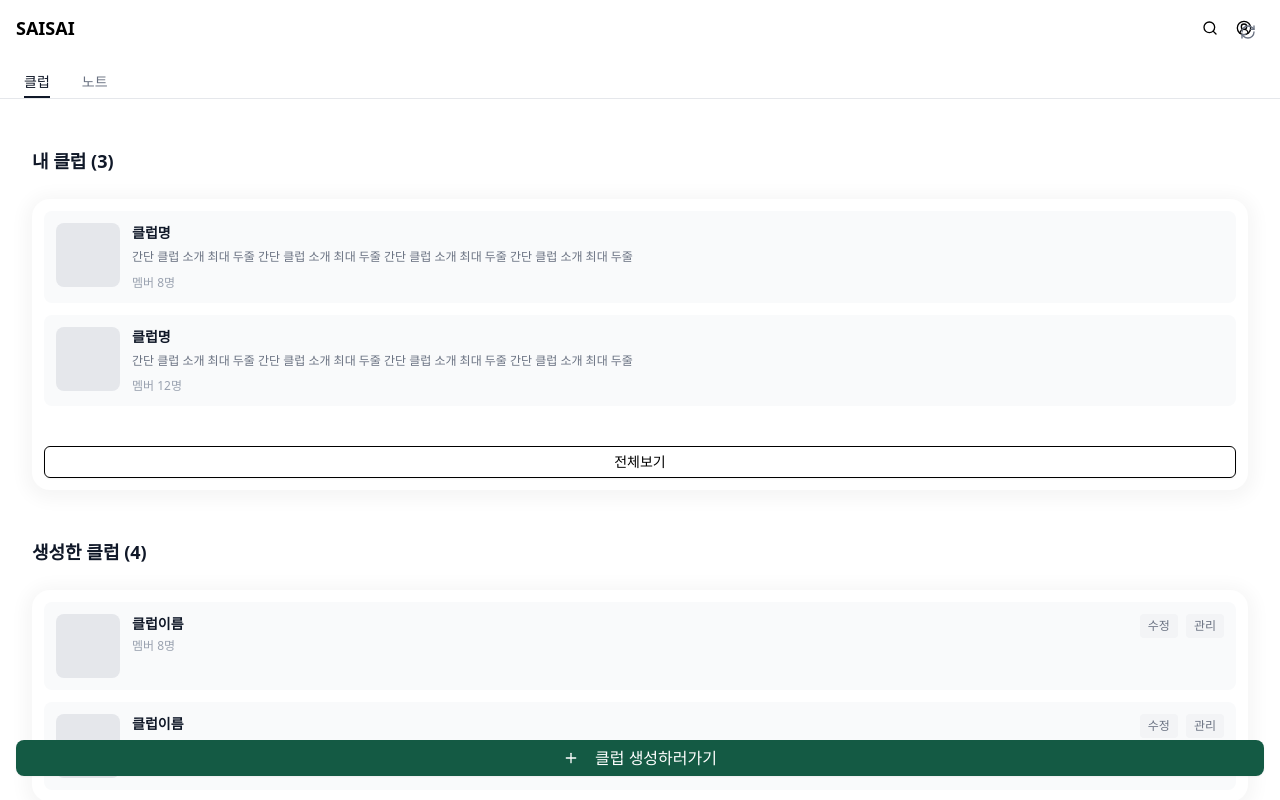
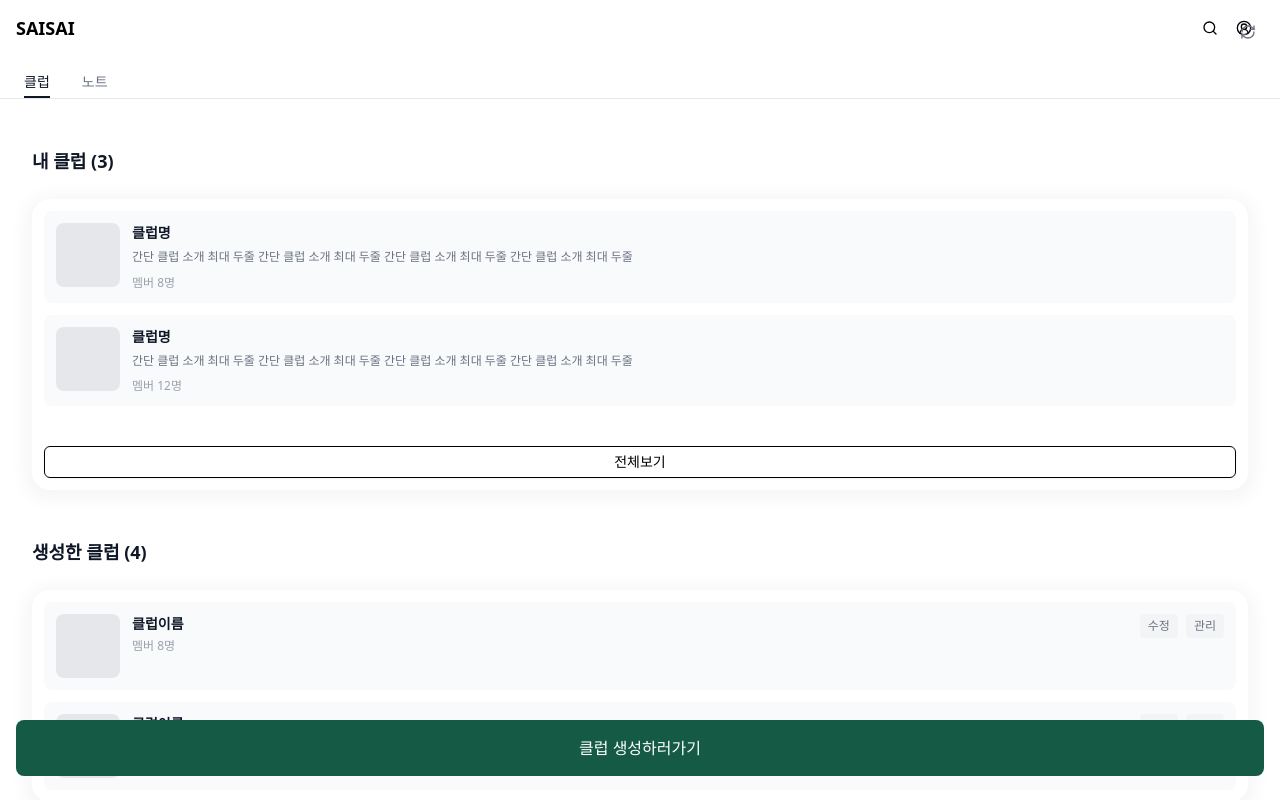
Before and after one commit to orihehe/book-socialing, a React (Vite) app in the folder book-socialing-fe/: page /club in a window 1280 px wide. Shown: the top 800 px of the page. Built offline with nearby package versions, Linux system fonts and the light colour scheme.

Commit message:
bottomButton 컴포넌트 분리

```diff
--- /dev/null
+++ b/book-socialing-fe/src/components/common/BottomButtonl.tsx
@@ -0,0 +1,23 @@
+interface BottomButtonProps {
+  onClick: () => void
+  children: React.ReactNode
+}
+
+export function BottomButton({ onClick, children }: BottomButtonProps) {
+  return (
+    <>
+      <div className="fixed bottom-6 left-4 right-4">
+        <button
+          type="submit"
+          onClick={onClick}
+          className="w-full bg-main hover:bg-main/90 text-white py-4 text-base font-medium rounded-lg"
+        >
+          {children}
+        </button>
+      </div>
+
+      {/* 하단 여백 - 고정 버튼 높이만큼 */}
+      <div className="h-24"></div>
+    </>
+  )
+}
--- a/book-socialing-fe/src/features/club/ClubView.tsx
+++ b/book-socialing-fe/src/features/club/ClubView.tsx
@@ -1,5 +1,6 @@
-import { CircleUserRound, Plus, Search } from 'lucide-react'
+import { CircleUserRound, Search } from 'lucide-react'
 
+import { BottomButton } from '@/components/common/BottomButtonl'
 import LNB from '@/components/layout/LNB'
 import { PageHeader } from '@/components/layout/PageHeader'
 import { Button } from '@/components/ui/button'
@@ -115,13 +116,7 @@ export default function ClubView() {
         ))}
       </div>
 
-      {/* Fixed Bottom Action Button */}
-      <div className="fixed bottom-6 left-4 right-4">
-        <Button className="w-full bg-main hover:bg-main/90 text-white py-4 text-base font-medium rounded-lg">
-          <Plus className="mr-2" size={20} />
-          클럽 생성하러가기
-        </Button>
-      </div>
+      <BottomButton onClick={() => {}} children="클럽 생성하러가기" />
     </>
   )
 }
--- a/book-socialing-fe/src/features/note/pages/CreateNote.tsx
+++ b/book-socialing-fe/src/features/note/pages/CreateNote.tsx
@@ -2,6 +2,7 @@ import { useForm } from '@tanstack/react-form'
 import { ArrowLeft, Camera, X } from 'lucide-react'
 import { z } from 'zod'
 
+import { BottomButton } from '@/components/common/BottomButtonl'
 import { Calendar } from '@/components/ui/calendar'
 import { Input } from '@/components/ui/input'
 import {
@@ -205,18 +206,7 @@ export default function CreateNote() {
       </div>
 
       {/* Bottom Button */}
-      <div className="fixed bottom-6 left-4 right-4">
-        <button
-          type="submit"
-          onClick={() => form.handleSubmit()}
-          className="w-full bg-main hover:bg-main/90 text-white py-4 text-base font-medium rounded-lg"
-        >
-          노트생성하기
-        </button>
-      </div>
-
-      {/* 하단 여백 - 고정 버튼 높이만큼 */}
-      <div className="h-24"></div>
+      <BottomButton onClick={() => form.handleSubmit()} children="노트 생성하기" />
     </div>
   )
 }
```
